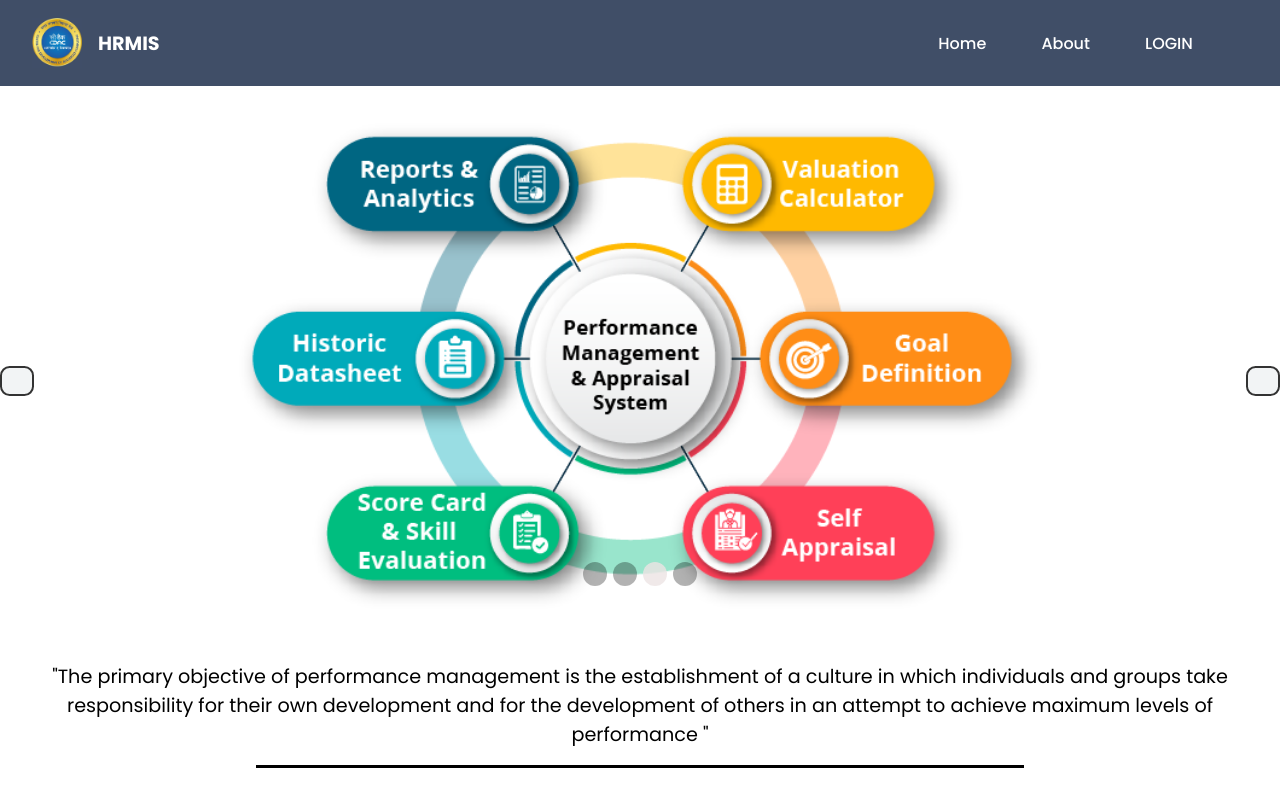
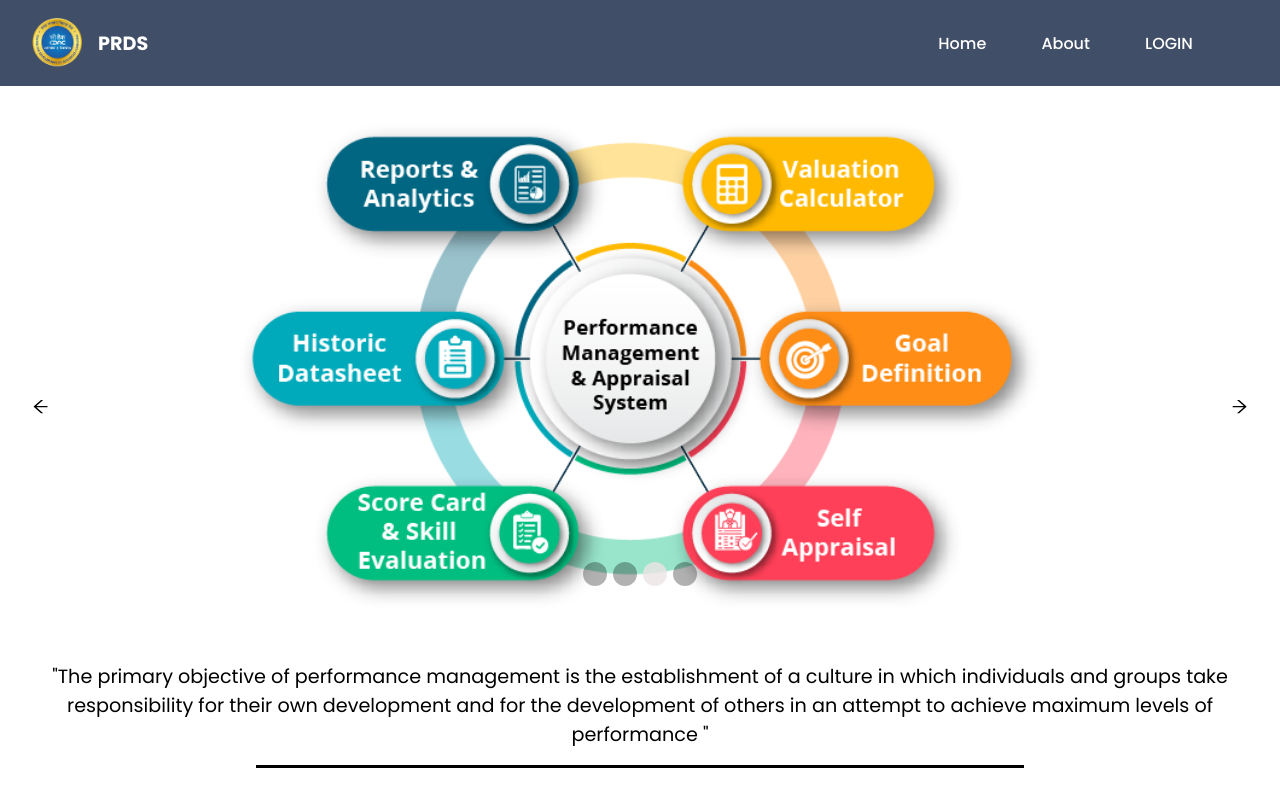
Before and after one commit to AbhishekGupta-193/PRDS_CDAC, a React (Create React App) app in the folder frontend/: page /Homescreen_LP in a window 1280 px wide. Shown: the top 798 px of the page. Built offline with nearby package versions, Linux system fonts and the light colour scheme; no server answers.

Commit message:
arrow btn added on landing page

```diff
--- a/frontend/src/Components/LP/Carousel/Arrows.js
+++ b/frontend/src/Components/LP/Carousel/Arrows.js
@@ -1,10 +1,18 @@
 import React from "react";
+import {AiOutlineArrowRight} from 'react-icons/ai'
+import {AiOutlineArrowLeft} from 'react-icons/ai'
 
 function Arrows({ prevSlide, nextSlide }) {
     return (
         <div className="arrows" >
-            <button className="prev" onClick={prevSlide}><i className="fas fa-chevron-left"></i></button>
-            <button className="next" onClick={nextSlide}><i className="fas fa-chevron-right"></i></button>
+            <button className="prev" onClick={prevSlide}><i className="fas fa-chevron-left">
+            <AiOutlineArrowLeft/>
+
+                </i></button>
+            <button className="next" onClick={nextSlide}><i className="fas fa-chevron-right">
+
+            <AiOutlineArrowRight/>
+                </i></button>
         </div>
     );
 }
--- a/frontend/src/Components/LP/Carousel/Slider.css
+++ b/frontend/src/Components/LP/Carousel/Slider.css
@@ -62,19 +62,15 @@
   }
 
   .arrows button{
-      background-color: #f2f4f5;
-      color: #333;
+    cursor: pointer;
       font-size: 1.2rem;
-      border: 2px solid #333;
       padding: 13px 15px;
-      border-radius: 0.6rem;
+      border-style: none;
+      margin: 1rem;
+      background-color: #fff;
   }
 
-  .arrows button:hover{
-      background-color: #333;
-      color: white;
-      transition: all 0.6s ease-in-out;
-  }
+
 
   .next {
     right: 0;
--- a/frontend/src/Components/LP/Navbar/index.js
+++ b/frontend/src/Components/LP/Navbar/index.js
@@ -18,7 +18,7 @@ const Navbar = () => {
             <div className={styles['navbar']}>
                 <div className={styles['logo-container']}>
                     <img className={styles['logo']} src={logo} />
-                    <span className={styles['title']}>HRMIS</span>
+                    <span className={styles['title']}>PRDS</span>
                 </div>
                 <div className={styles['links']}>
 
--- a/frontend/src/Components/main2/HR.jsx
+++ b/frontend/src/Components/main2/HR.jsx
@@ -17,20 +17,20 @@ export const HR = () => {
 
   const handle_APAR_issued = () => {
     const APAR_issued = user?.filter(
-      (element) => element.Role.HR === false && element.APAR_status === true
+      (element) => element.quarter.length === 3 && element.Role.HR === false && element.APAR_status === true
     );
     setfilteredarray(APAR_issued);
   };
   const handle_APAR_tobeIssued = () => {
     const APAR_not_initiated = user?.filter(
-      (element) => element.Role.HR === false && element.APAR_status === false
+      (element) => element.quarter.length === 2 && element.Role.HR === false
     );
     setfilteredarray(APAR_not_initiated);
   };
   const handle_Self_Appraisal = () => {
     const Self_Appraisal_filled = user?.filter(
       (element) =>
-        element.Role.HR === false &&
+        element.quarter.length === 3 && element.Role.HR === false &&
         element.APAR_status === true &&
         element.SelfAppraisal_status === true
     );
@@ -39,7 +39,7 @@ export const HR = () => {
   const handle_Evaluation_completed = () => {
     const APAR_completed = user?.filter(
       (element) =>
-        element.Role.HR === false &&
+        element.quarter.length === 3 && element.Role.HR === false &&
         element.APAR_status === true &&
         element.SelfAppraisal_status === true &&
         element.Evalutation_status === true
```
Also changed, not shown: 1 other file (tests, documents, lock files or other folders).
